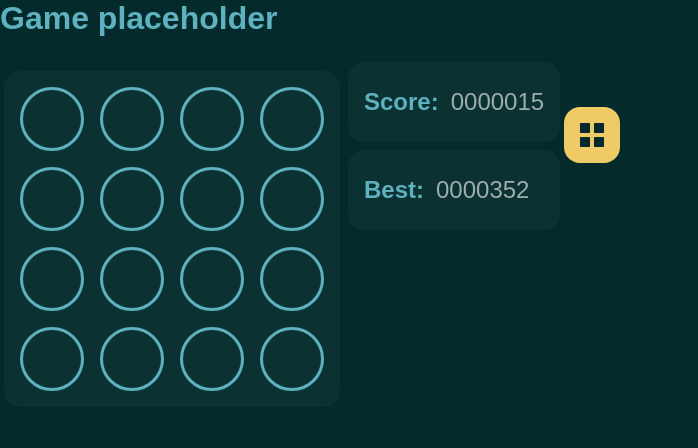
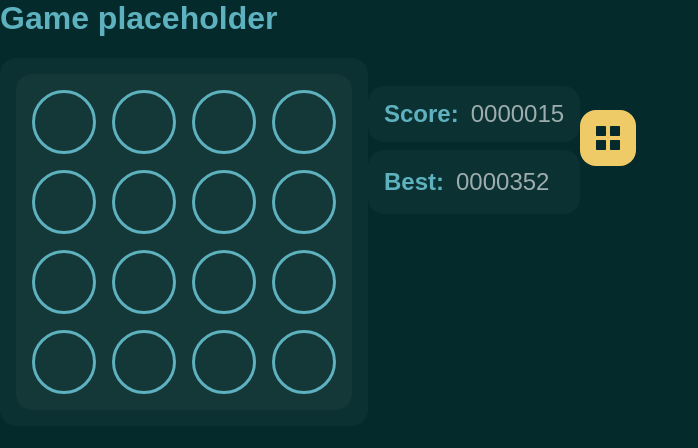
Before and after one commit to LuisNivar/my2048, a React (Create React App) app: page / in a window 1280 px wide. Shown: the top 448 px of the page, without its empty margins (0-698 px from the left). Built offline with nearby package versions, Linux system fonts and the light colour scheme; a web font is replaced by a local one.

Commit message:
Add className to Conatainer and Board

```diff
--- a/src/components/Board/index.tsx
+++ b/src/components/Board/index.tsx
@@ -1,9 +1,11 @@
 import React from "react";
 import styles from "./index.module.css";
+import Container from "../Container";
 
 type GridProps = {
   columns: number;
   rows: number;
+  className?: string;
 };
 
 /**
@@ -16,7 +18,7 @@ interface GridStyle extends React.CSSProperties {
   "--rows": number;
 }
 
-function Board({columns, rows }: GridProps) {
+function Board({ columns, rows, className }: GridProps) {
   const style: GridStyle = {
     "--columns": columns,
     "--rows": rows,
@@ -24,11 +26,13 @@ function Board({columns, rows }: GridProps) {
   const cells = [...Array(rows * columns).keys()];
 
   return (
-    <div className={styles.grid} style={style}>
-      {cells.map((_, index) => (
-        <div key={index} className={styles.cell}/>
-      ))}
-    </div>
+    <Container className={className}>
+      <div className={styles.grid} style={style}>
+        {cells.map((_, index) => (
+          <div key={index} className={styles.cell} />
+        ))}
+      </div>
+    </Container>
   );
 }
 
--- a/src/components/Container/index.css
+++ b/src/components/Container/index.module.css
@@ -1,7 +1,7 @@
-.round-square {
+.roundSquare {
+  /*width: fit-content;*/
   display: inline-flex;
   background: rgba(255, 255, 255, 0.03);
   border-radius: 1rem;
   padding: 1rem;
-  margin: 0.25rem;
 }
--- a/src/components/Container/index.tsx
+++ b/src/components/Container/index.tsx
@@ -1,11 +1,13 @@
-import "./index.css";
+import styles from "./index.module.css";
 
-type LayoutProps = {
-  children: React.ReactNode;
-};
+type LayoutProps = React.ComponentPropsWithoutRef<"div">;
 
-function Container(props: LayoutProps) {
-  return <div className="round-square">{props.children}</div>;
+function Container({ className, children, ...rest }: LayoutProps) {
+  return (
+    <div className={`${styles.roundSquare} ${className}`} {...rest}>
+      {children}
+    </div>
+  );
 }
 
 export default Container;
```
